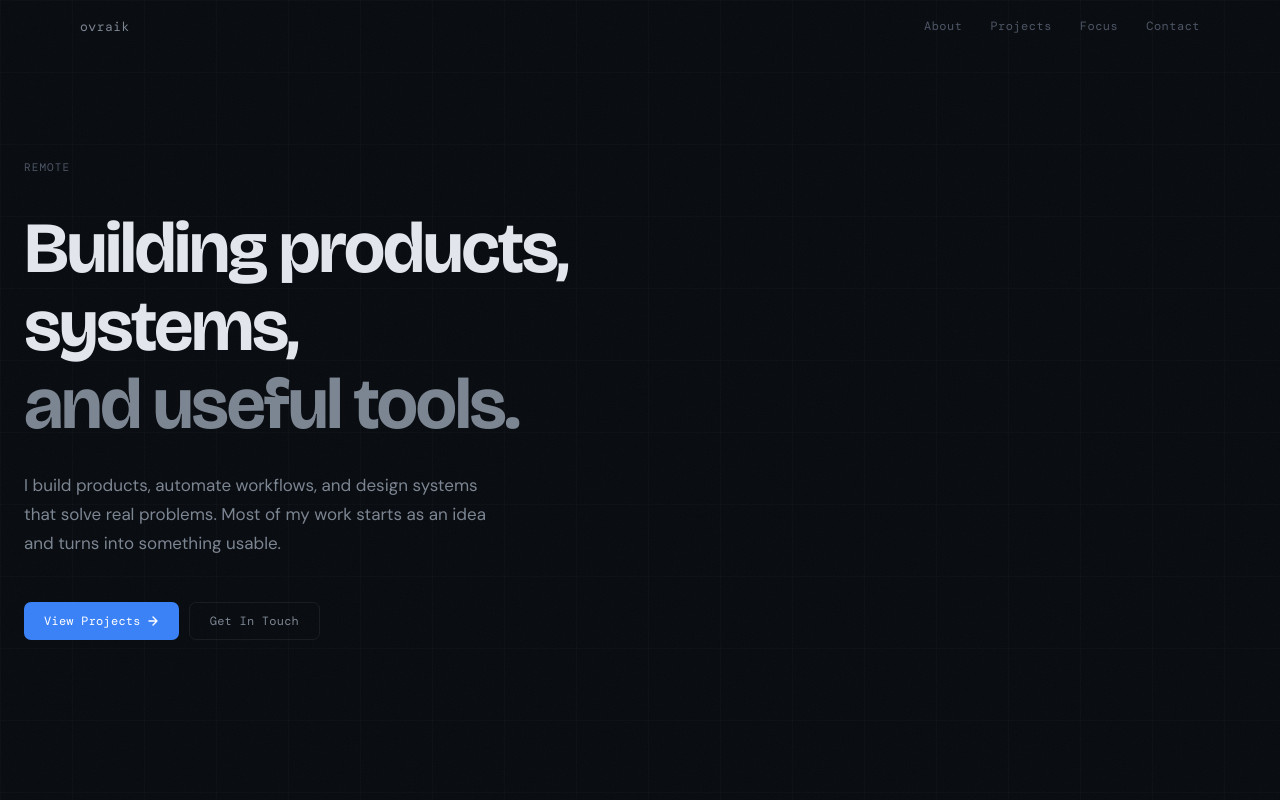
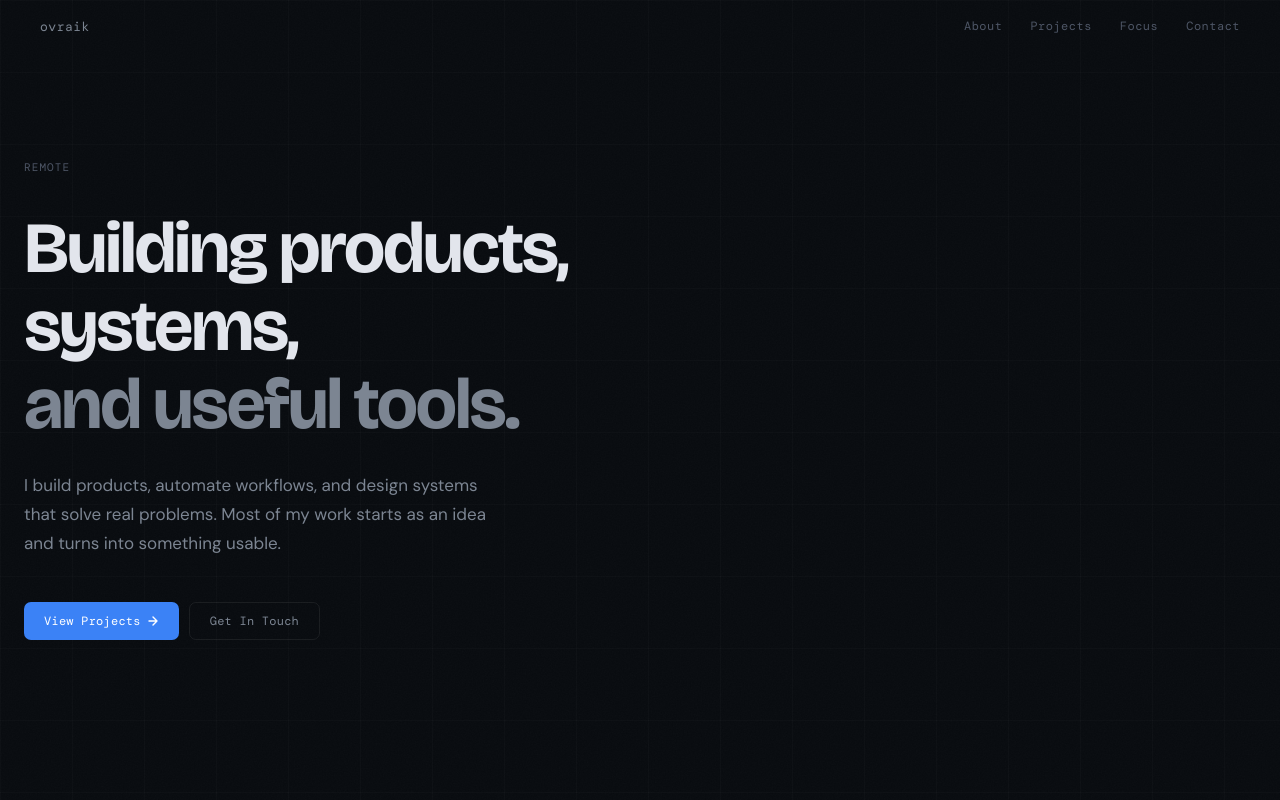
Before and after one commit to lexa-programmist/ovraik-portfolio, a React (Vite) app: page / in a window 1280 px wide. Shown: the top 800 px of the page. Built offline with nearby package versions, Linux system fonts and the light colour scheme.

Commit message:
new text

```diff
--- a/App.jsx
+++ b/App.jsx
@@ -84,7 +84,7 @@ const Nav = ({ active }) => {
       }}
     >
       <div style={{
-        maxWidth: "1200px", margin: "0 auto", padding: "0 40px",
+        padding: "0 40px",
         height: "52px", display: "flex", alignItems: "center", justifyContent: "space-between",
       }}>
         <a href="#" style={{ textDecoration: "none" }}>
@@ -478,7 +478,7 @@ const CurrentFocus = () => (
           <Reveal key={c.title} delay={i * 0.07}>
             <motion.div
               whileHover={{ background: tk.surfaceHov }}
-              style={{ background: tk.surface, padding: "28px 24px", minHeight: "160px", transition: "background 0.2s", border: `1px solid ${tk.border}`, borderRadius: "10px" }}
+              style={{ background: tk.surface, padding: "28px 24px", height: "100%", minHeight: "200px", transition: "background 0.2s", border: `1px solid ${tk.border}`, borderRadius: "10px", display: "flex", flexDirection: "column" }}
             >
               <span style={{ fontFamily: "'DM Mono',monospace", fontSize: "16px", color: tk.accent, display: "block", marginBottom: "12px" }}>
                 {c.icon}
```
